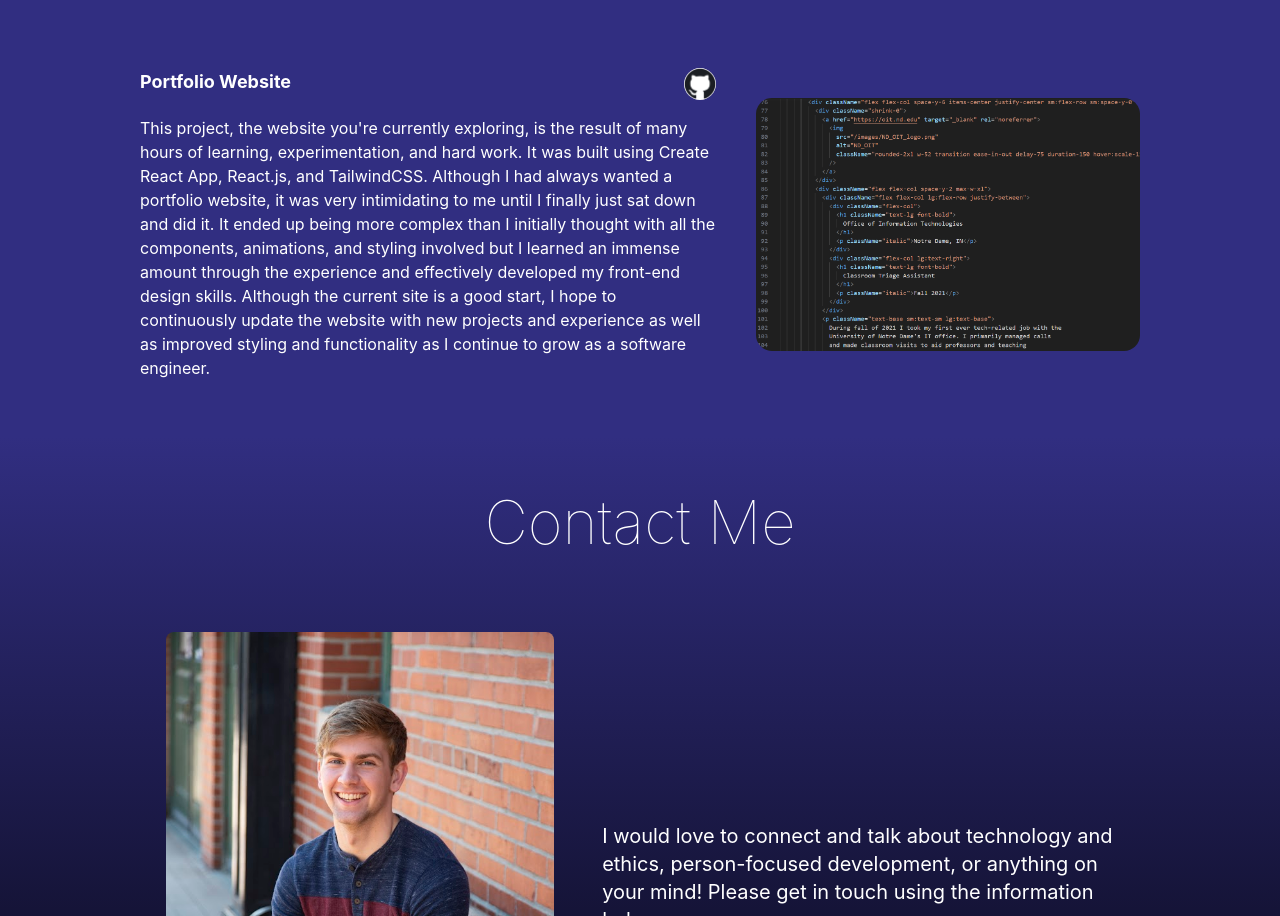
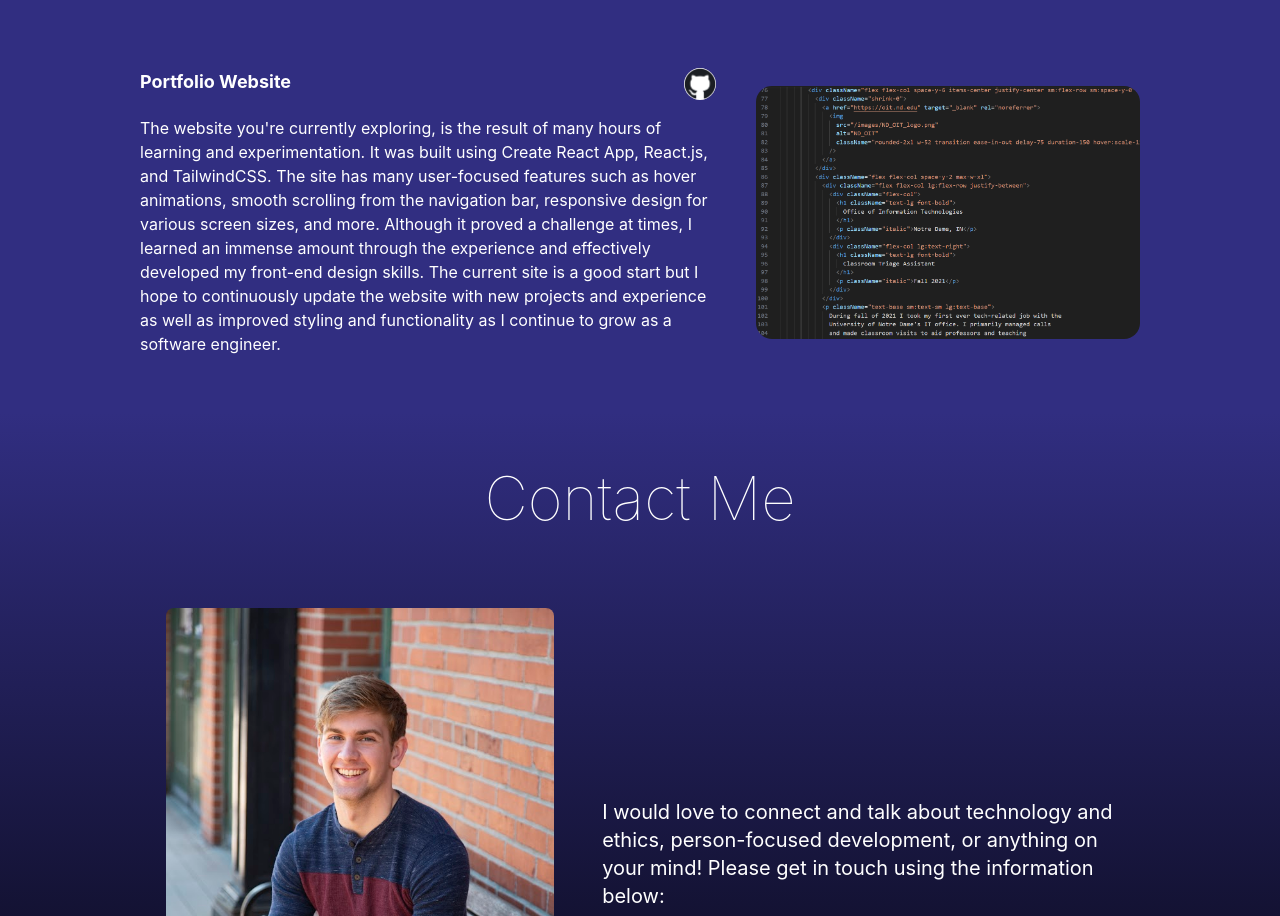
Before and after one commit to GusHauge/GusHauge.github.io, a React (Create React App) app: page / in a window 1280 px wide. Shown: the part 3448-4364 px from the top of the page. Built offline with nearby package versions, Linux system fonts and the light colour scheme.

Commit message:
Updated Project section

```diff
--- a/src/components/Projects.js
+++ b/src/components/Projects.js
@@ -88,18 +88,17 @@ export const Projects = () => {
               </div>
             </div>
             <p>
-              This project, the website you're currently exploring, is the
-              result of many hours of learning, experimentation, and hard work.
-              It was built using Create React App, React.js, and TailwindCSS.
-              Although I had always wanted a portfolio website, it was very
-              intimidating to me until I finally just sat down and did it. It
-              ended up being more complex than I initially thought with all the
-              components, animations, and styling involved but I learned an
-              immense amount through the experience and effectively developed my
-              front-end design skills. Although the current site is a good
-              start, I hope to continuously update the website with new projects
-              and experience as well as improved styling and functionality as I
-              continue to grow as a software engineer.
+              The website you're currently exploring, is the result of many
+              hours of learning and experimentation. It was built using Create
+              React App, React.js, and TailwindCSS. The site has many
+              user-focused features such as hover animations, smooth scrolling
+              from the navigation bar, responsive design for various screen
+              sizes, and more. Although it proved a challenge at times, I
+              learned an immense amount through the experience and effectively
+              developed my front-end design skills. The current site is a good
+              start but I hope to continuously update the website with new
+              projects and experience as well as improved styling and
+              functionality as I continue to grow as a software engineer.
             </p>
           </div>
         </div>
```
